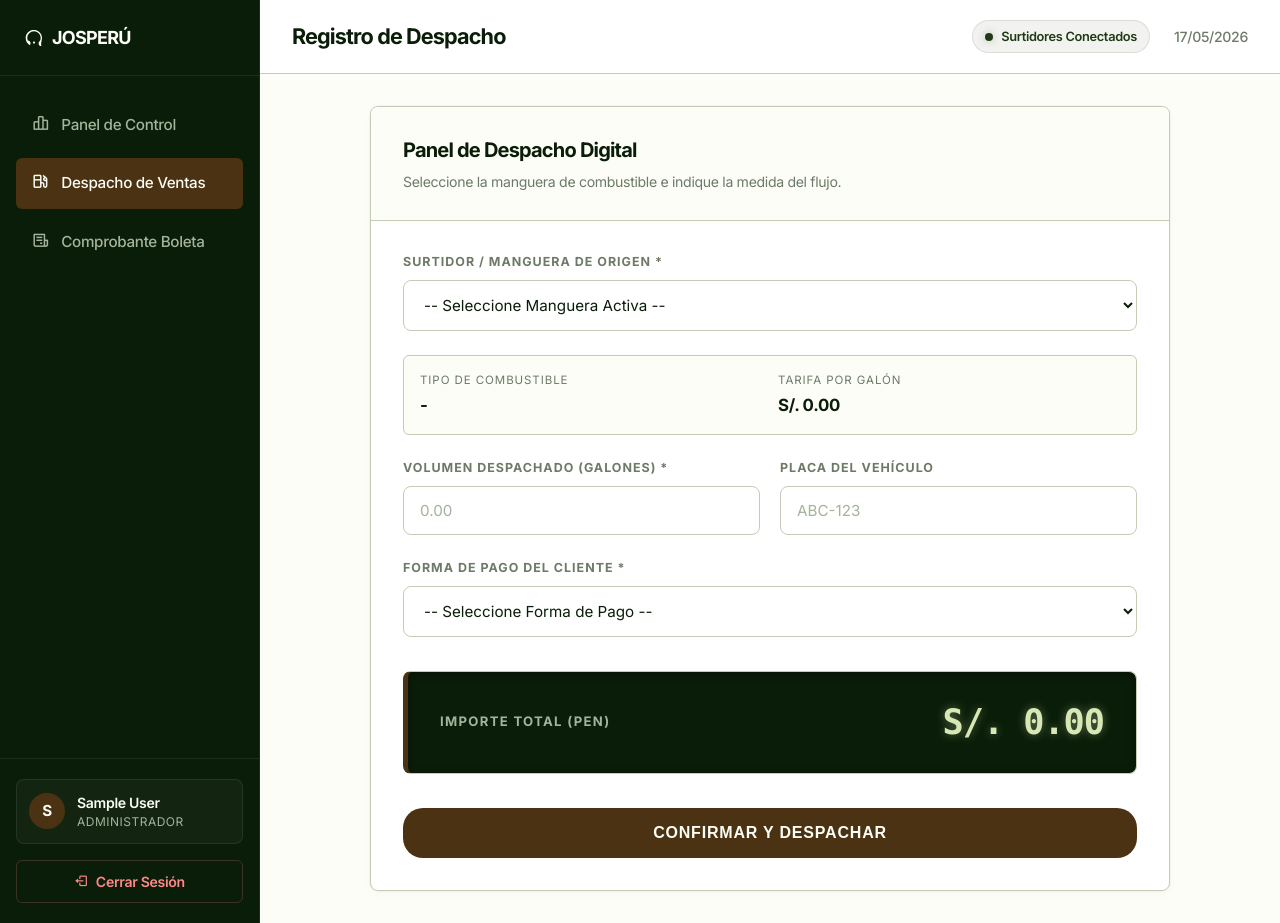
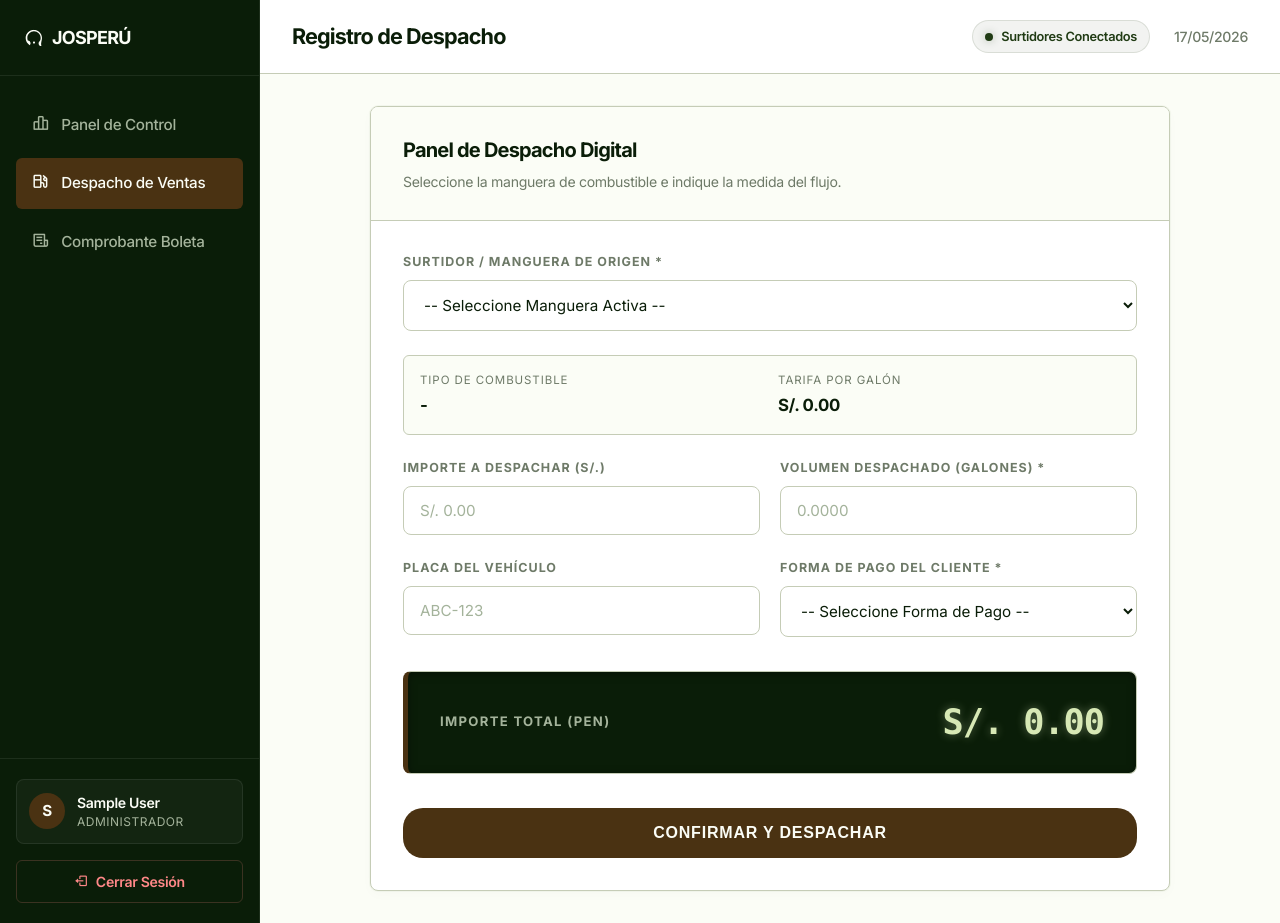
Before and after one commit to Jospi04/sistemav2, a PHP site: page /ventas in a window 1280 px wide. Run offline with PHP 8.4, Linux system fonts and the light colour scheme; the visitor is signed in with stand-in values (Sample User, id 1); data comes from the database, SQL or seed files in the repository.

Commit message:
feat: implementar calculadora dual sincronizada (Soles/Galones) con precision de 4 decimales

```diff
--- a/controller/VentasController.php
+++ b/controller/VentasController.php
@@ -58,7 +58,7 @@ class VentasController {
             $venta_id = Venta::guardar($usuario_id, $surtidor_id, $combustible_id, $litros, $precio_litro, $total, $placa, $metodo_pago);
 
             if ($venta_id) {
-                $_SESSION['success'] = "¡Despacho registrado correctamente! Total: S/. " . number_format($total, 2) . " por " . number_format($litros, 2) . " L de " . $surtidorSeleccionado['combustible_nombre'];
+                $_SESSION['success'] = "¡Despacho registrado correctamente! Total: S/. " . number_format($total, 2) . " por " . floatval($litros) . " Gal de " . $surtidorSeleccionado['combustible_nombre'];
                 $_SESSION['last_venta_id'] = $venta_id; // Reservado para emitir boleta en la Fase 7
                 header('Location: ventas');
                 exit;
--- a/views/boleta.php
+++ b/views/boleta.php
@@ -72,7 +72,7 @@ $v = $ventaDetalle ?? null;
                 <tbody>
                     <tr>
                         <td class="align-left"><?php echo htmlspecialchars($v['combustible_nombre']); ?></td>
-                        <td class="align-right"><?php echo number_format($v['litros'], 2); ?></td>
+                        <td class="align-right"><?php echo floatval($v['litros']); ?></td>
                         <td class="align-right">S/. <?php echo number_format($v['precio_unitario'], 2); ?></td>
                         <td class="align-right">S/. <?php echo number_format($v['total'], 2); ?></td>
                     </tr>
--- a/views/ventas.php
+++ b/views/ventas.php
@@ -67,20 +67,26 @@ $surtidoresList = $surtidores ?? [];
                 </div>
             </div>
 
-            <!-- Fila Doble: Galones y Placa -->
+            <!-- Fila Doble: Importe en Soles y Volumen en Galones -->
             <div class="form-double-row">
                 <div class="form-group">
-                    <label for="litros">Volumen Despachado (Galones) *</label>
-                    <input type="number" step="0.01" min="0.05" name="litros" id="litros" required placeholder="0.00">
+                    <label for="importe">Importe a Despachar (S/.)</label>
+                    <input type="number" step="0.01" min="0.50" id="importe" placeholder="S/. 0.00">
                 </div>
 
+                <div class="form-group">
+                    <label for="litros">Volumen Despachado (Galones) *</label>
+                    <input type="number" step="0.0001" min="0.01" name="litros" id="litros" required placeholder="0.0000">
+                </div>
+            </div>
+
+            <!-- Fila Doble: Placa del Vehículo y Método de Pago -->
+            <div class="form-double-row">
                 <div class="form-group">
                     <label for="placa_vehiculo">Placa del Vehículo</label>
                     <input type="text" name="placa_vehiculo" id="placa_vehiculo" placeholder="ABC-123" maxlength="10">
                 </div>
-            </div>
 
-            <!-- Campo: Método de Pago -->
                 <div class="form-group">
                     <label for="metodo_pago">Forma de Pago del Cliente *</label>
                     <div class="select-wrapper">
@@ -90,6 +96,7 @@ $surtidoresList = $surtidores ?? [];
                             <option value="Tarjeta">Tarjeta de Crédito / Débito</option>
                             <option value="Yape/Plin">Monedero Digital (Yape / Plin)</option>
                         </select>
+                    </div>
                 </div>
             </div>
 
@@ -114,6 +121,7 @@ $surtidoresList = $surtidores ?? [];
 document.addEventListener('DOMContentLoaded', function() {
     const surtidorSelect = document.getElementById('surtidor_id');
     const litrosInput = document.getElementById('litros');
+    const importeInput = document.getElementById('importe');
     const infoFuelName = document.getElementById('infoFuelName');
     const infoFuelPrice = document.getElementById('infoFuelPrice');
     const billboardAmount = document.getElementById('billboardAmount');
@@ -133,15 +141,34 @@ document.addEventListener('DOMContentLoaded', function() {
             infoFuelName.textContent = '-';
             infoFuelPrice.textContent = 'S/. 0.00';
         }
-        recalcularVenta();
+        recalcularDesdeGalones();
     });
 
-    litrosInput.addEventListener('input', recalcularVenta);
+    litrosInput.addEventListener('input', recalcularDesdeGalones);
+    importeInput.addEventListener('input', recalcularDesdeSoles);
 
-    function recalcularVenta() {
+    function recalcularDesdeGalones() {
         const galones = parseFloat(litrosInput.value) || 0;
+        if (precioPorGalon > 0 && galones > 0) {
             const total = galones * precioPorGalon;
+            importeInput.value = total.toFixed(2);
             billboardAmount.textContent = 'S/. ' + total.toFixed(2);
+        } else if (galones === 0) {
+            importeInput.value = '';
+            billboardAmount.textContent = 'S/. 0.00';
+        }
+    }
+
+    function recalcularDesdeSoles() {
+        const soles = parseFloat(importeInput.value) || 0;
+        if (precioPorGalon > 0 && soles > 0) {
+            const galones = soles / precioPorGalon;
+            litrosInput.value = galones.toFixed(4);
+            billboardAmount.textContent = 'S/. ' + soles.toFixed(2);
+        } else if (soles === 0) {
+            litrosInput.value = '';
+            billboardAmount.textContent = 'S/. 0.00';
+        }
     }
 });
 </script>
```
Lines whose indentation alone changed are shown as unchanged.
